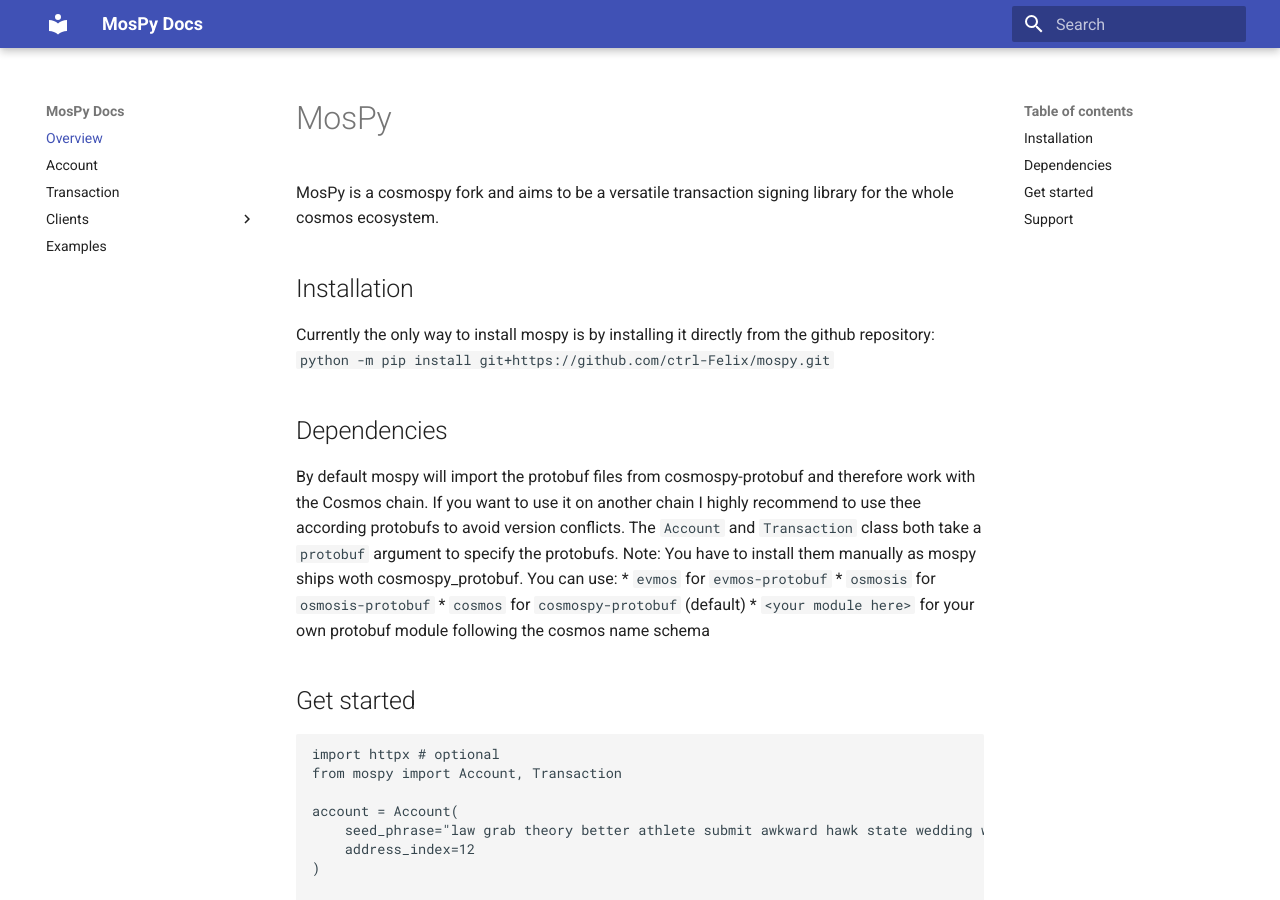
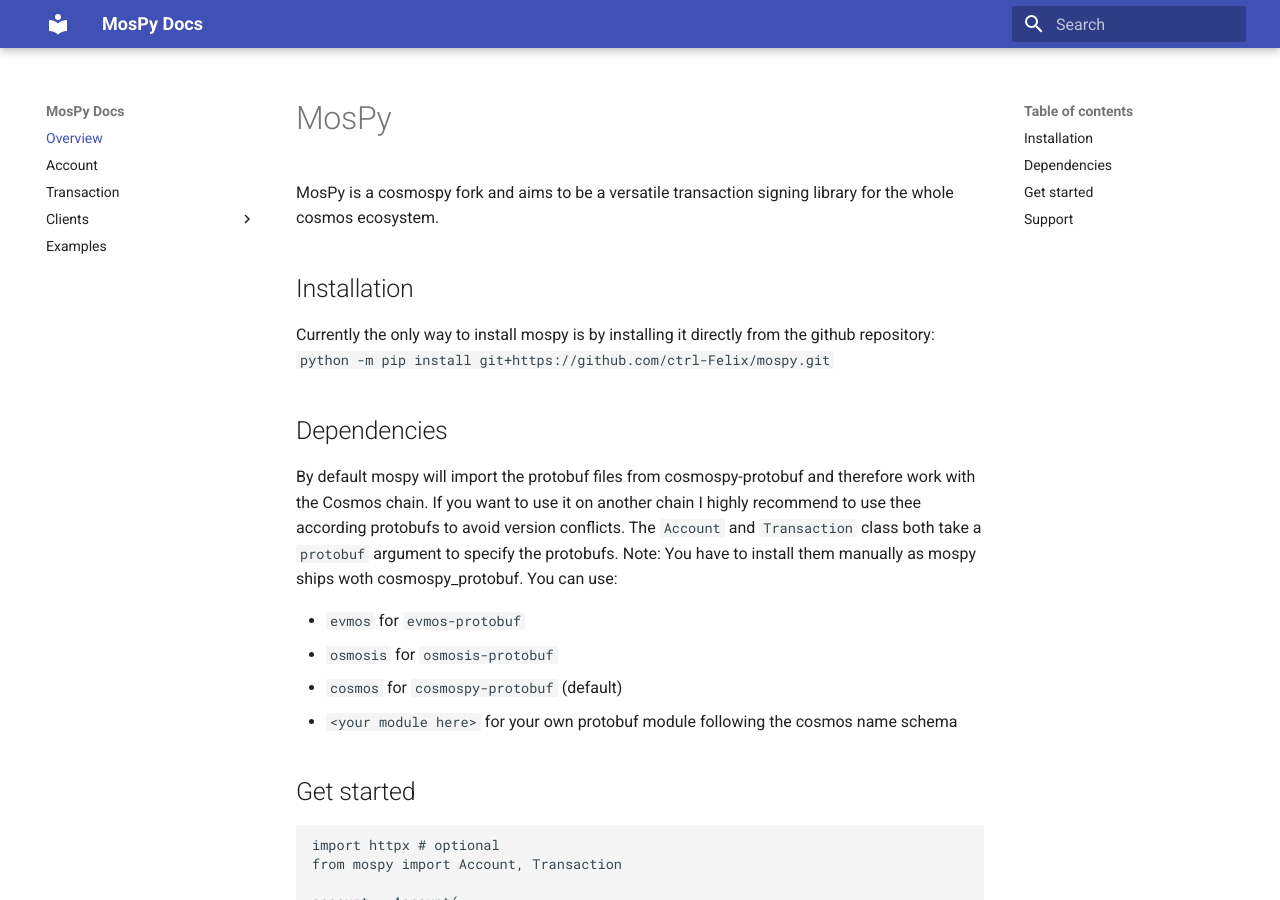
Before and after one commit to ctrl-Felix/mospy, an MkDocs documentation site: the page built from docs/index.md, in a window 1280 px wide and 900 px high. Built offline with MkDocs 1.6.1 and Material for MkDocs 9.7.7, drawn with Linux system fonts in a browser that asks for light colours; old or Windows-style settings are respelled for this version of MkDocs.

Commit message:
Restyled by prettier-markdown

````diff
--- a/docs/index.md
+++ b/docs/index.md
@@ -8,16 +8,19 @@ Currently the only way to install mospy is by installing it directly from the gi
 `python -m pip install git+https://github.com/ctrl-Felix/mospy.git `
 
 ## Dependencies
+
 By default mospy will import the protobuf files from cosmospy-protobuf and therefore work with the Cosmos chain.
 If you want to use it on another chain I highly recommend to use thee according protobufs to avoid version conflicts.
 The `Account` and `Transaction` class both take a `protobuf` argument to specify the protobufs. Note: You have to install
 them manually as mospy ships woth cosmospy_protobuf. You can use:
-* `evmos` for `evmos-protobuf`
-* `osmosis` for `osmosis-protobuf`
-* `cosmos` for `cosmospy-protobuf` (default)
-* `<your module here>` for your own protobuf module following the cosmos name schema
+
+- `evmos` for `evmos-protobuf`
+- `osmosis` for `osmosis-protobuf`
+- `cosmos` for `cosmospy-protobuf` (default)
+- `<your module here>` for your own protobuf module following the cosmos name schema
 
 ## Get started
+
 ```python
 import httpx # optional
 from mospy import Account, Transaction
@@ -73,6 +76,7 @@ pushable_tx = json.dumps(
               )
 r = httpx.post(rpc_api, data=pushable_tx)
 ```
+
 ## Support
 
 When facing issues feel free to open a [github issue](https://github.com/ctrl-felix/mospy/issues)
````
Also changed, not shown: README.md (+4 -1 lines).
